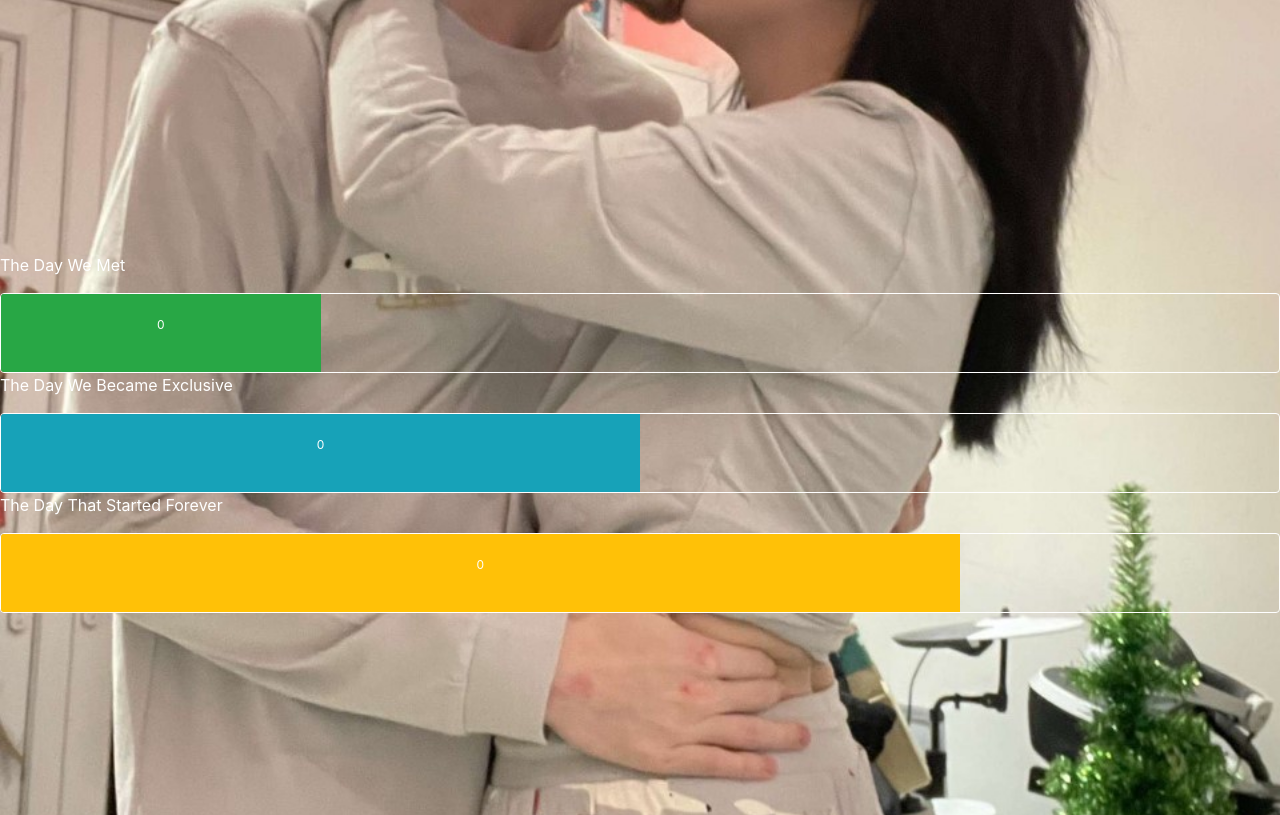
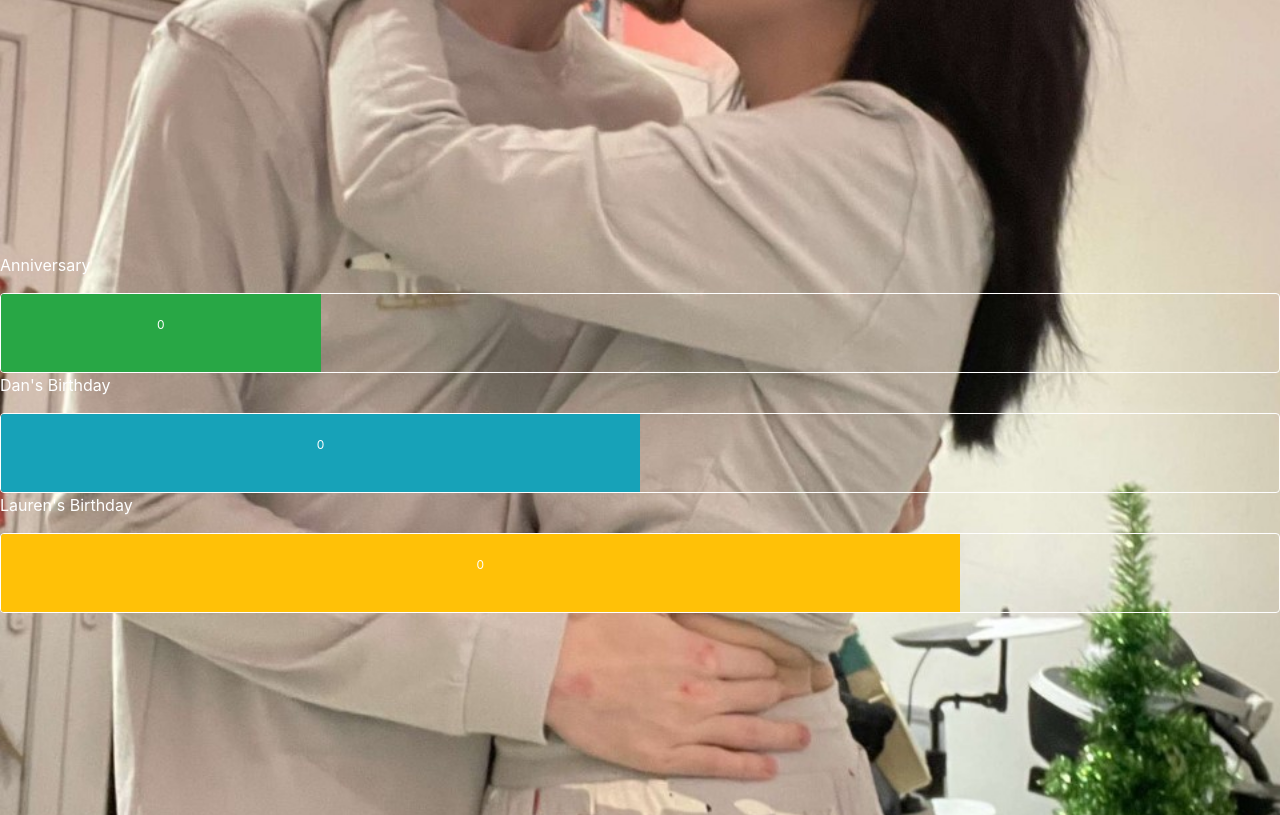
Before and after one commit to DanArmstrong124/danloz, a plain HTML site: page index.html in a window 1280 px wide. Shown: the part 135-950 px from the top of the page. Drawn offline with nearby package versions, Linux system fonts and the light colour scheme.

```diff
--- a/index.html
+++ b/index.html
@@ -25,15 +25,15 @@
     color: white;">Days Until:</h1>
 
 
-<p style="margin-top: 275px;">The Day We Met</p>
+<p style="margin-top: 275px;">Anniversary</p>
     <div class="progress">
         <div class="progress-bar bg-success" role="progressbar" style="width: 25%" aria-valuenow="25" aria-valuemin="0" aria-valuemax="100"><p>0</p></div>
       </div>
-      <p>The Day We Became Exclusive</p>
+      <p>Dan's Birthday</p>
       <div class="progress">
         <div class="progress-bar bg-info" role="progressbar" style="width: 50%" aria-valuenow="50" aria-valuemin="0" aria-valuemax="100"><p>0</p></div>
       </div>
-      <p>The Day That Started Forever</p>
+      <p>Lauren's Birthday</p>
       <div class="progress">
         <div class="progress-bar bg-warning" role="progressbar" style="width: 75%" aria-valuenow="75" aria-valuemin="0" aria-valuemax="100"><p>0</p></div>
       </div>
```
